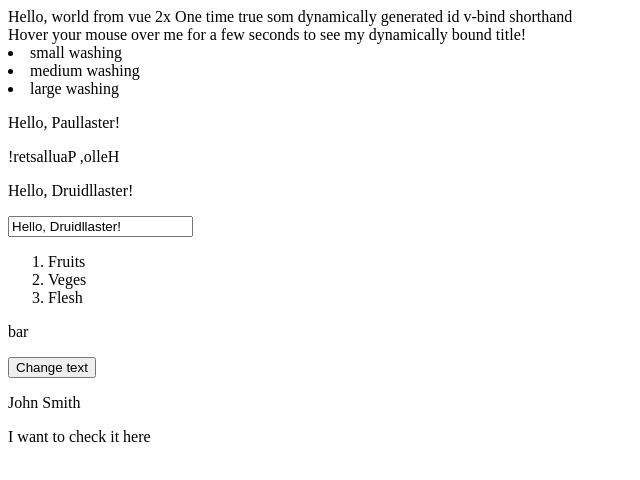
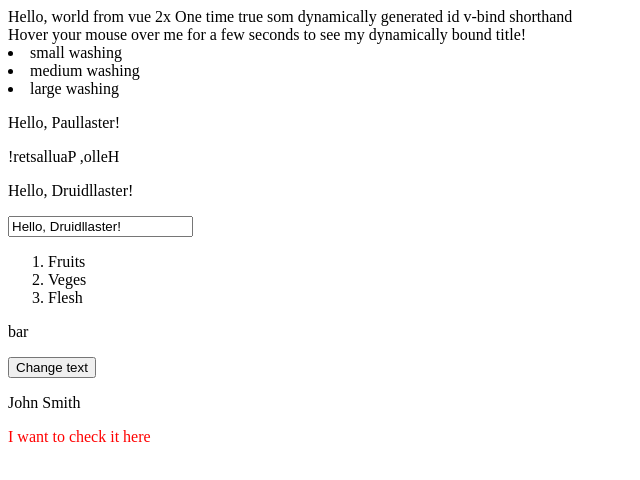
Before and after one commit to paullaster/vue2, a plain HTML site: page index.html in a window 1280 px wide. Shown: the whole page, without its empty margins (0-640 px from the left). Drawn offline with nearby package versions, Linux system fonts and the light colour scheme.

Commit message:
add files

```diff
--- a/index.html
+++ b/index.html
@@ -78,7 +78,7 @@
       </p>
     </div>
     <div id="app-10">
-      <p v-bind:class="classObject"> I want to check it here</p>
+      <p v-bind:class="[activeClass, errorClass]"> I want to check it here</p>
     </div>
     <script src="https://cdn.jsdelivr.net/npm/vue@2/dist/vue.js"></script>
     <script>
```
